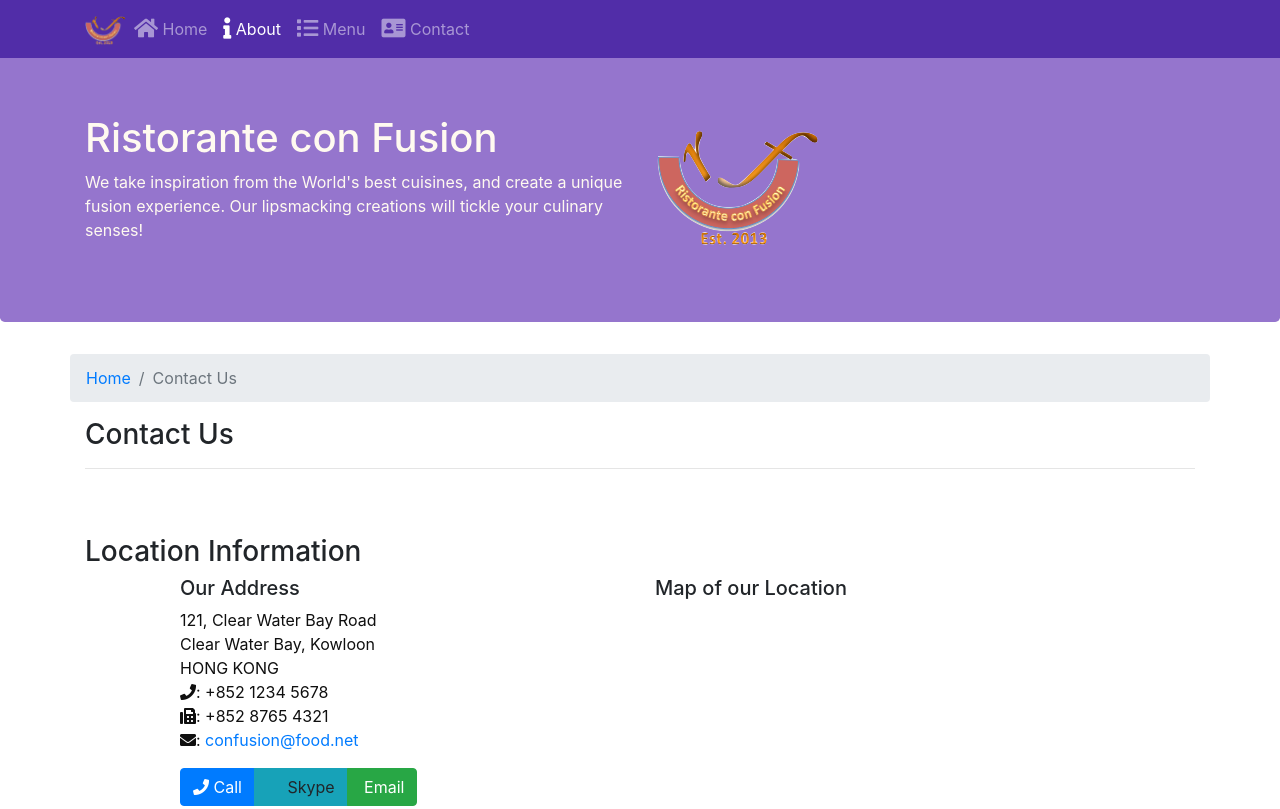
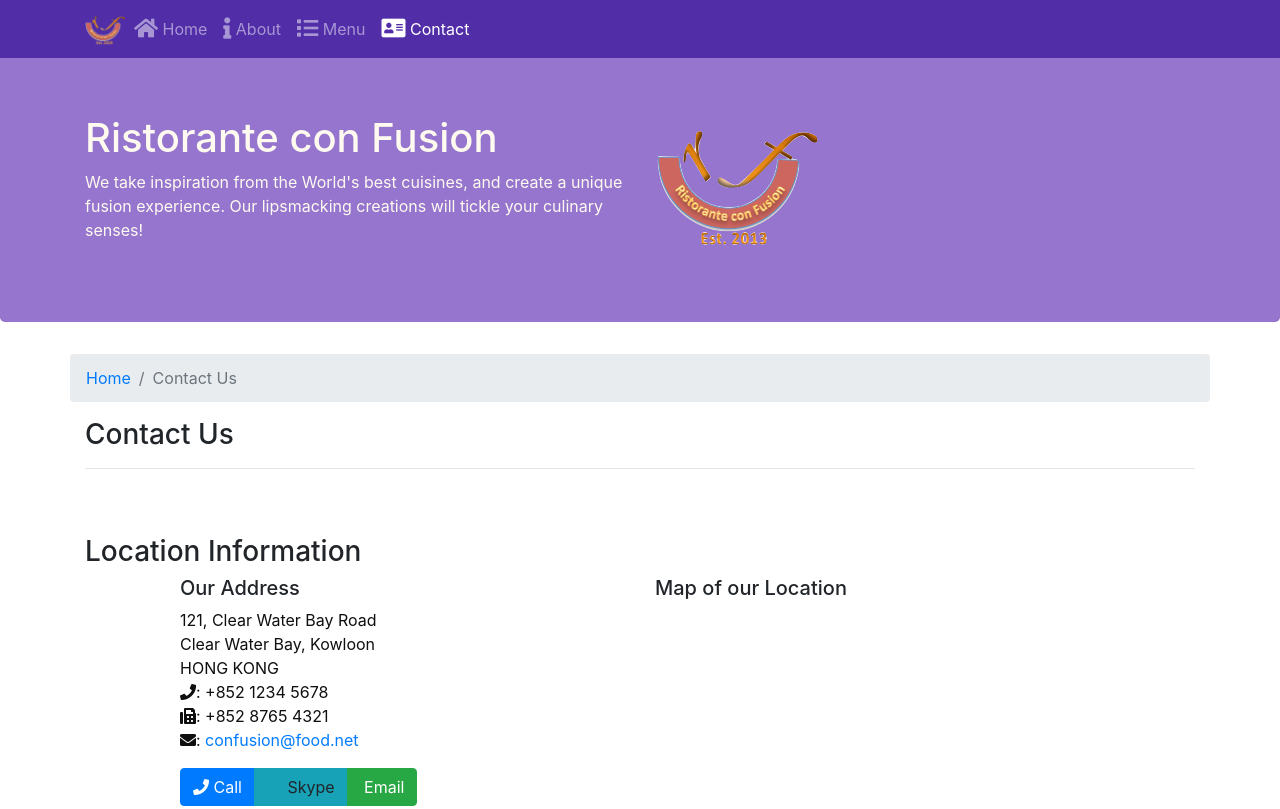
Before and after one commit to abhi1701/ConFusion, a website: page contactus.html in a window 1280 px wide. Shown: the top 809 px of the page. Drawn offline with nearby package versions, Linux system fonts and the light colour scheme; some icons are missing.

Commit message:
correct nav for active tab

```diff
--- a/contactus.html
+++ b/contactus.html
@@ -29,9 +29,9 @@
             <div class="collapse navbar-collapse" id="navbar">
                 <ul class="navbar-nav mr-auto">
                     <li class="nav-item"><a class="nav-link" href="./index.html"><span class="fa fa-home fa-lg"></span> Home</a></li>
-                    <li class="nav-item active"><a class="nav-link" href="#"><span class="fa fa-info fa-lg"></span> About</a></li>
+                    <li class="nav-item"><a class="nav-link" href="#"><span class="fa fa-info fa-lg"></span> About</a></li>
                     <li class="nav-item"><a class="nav-link" href="#"><span class="fa fa-list fa-lg"></span> Menu</a></li>
-                    <li class="nav-item"><a class="nav-link" href="./contactus.html"><span class="fa fa-address-card fa-lg"></span> Contact</a></li>
+                    <li class="nav-item active"><a class="nav-link" href="./contactus.html"><span class="fa fa-address-card fa-lg"></span> Contact</a></li>
                 </ul>
             </div>
         </div>
```
